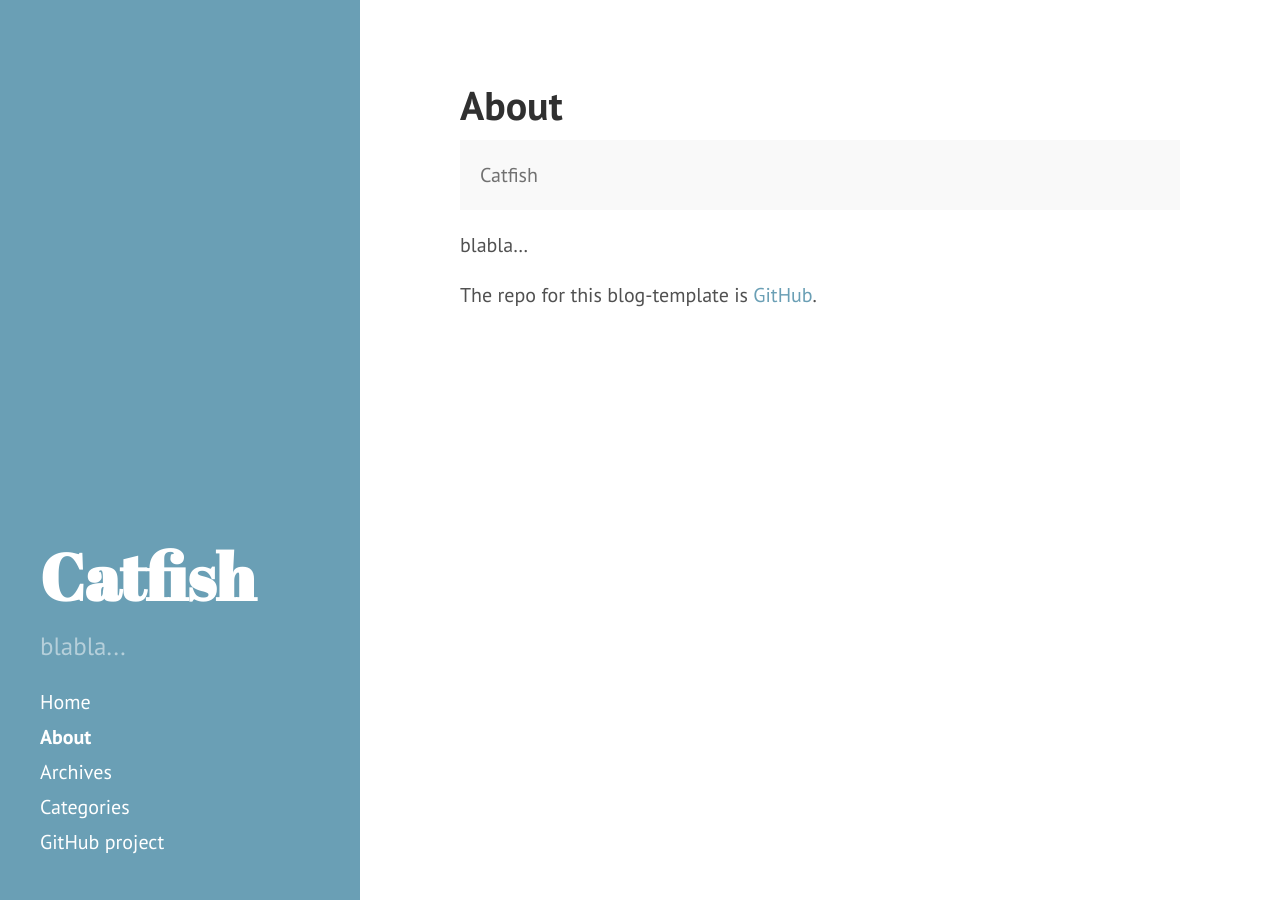
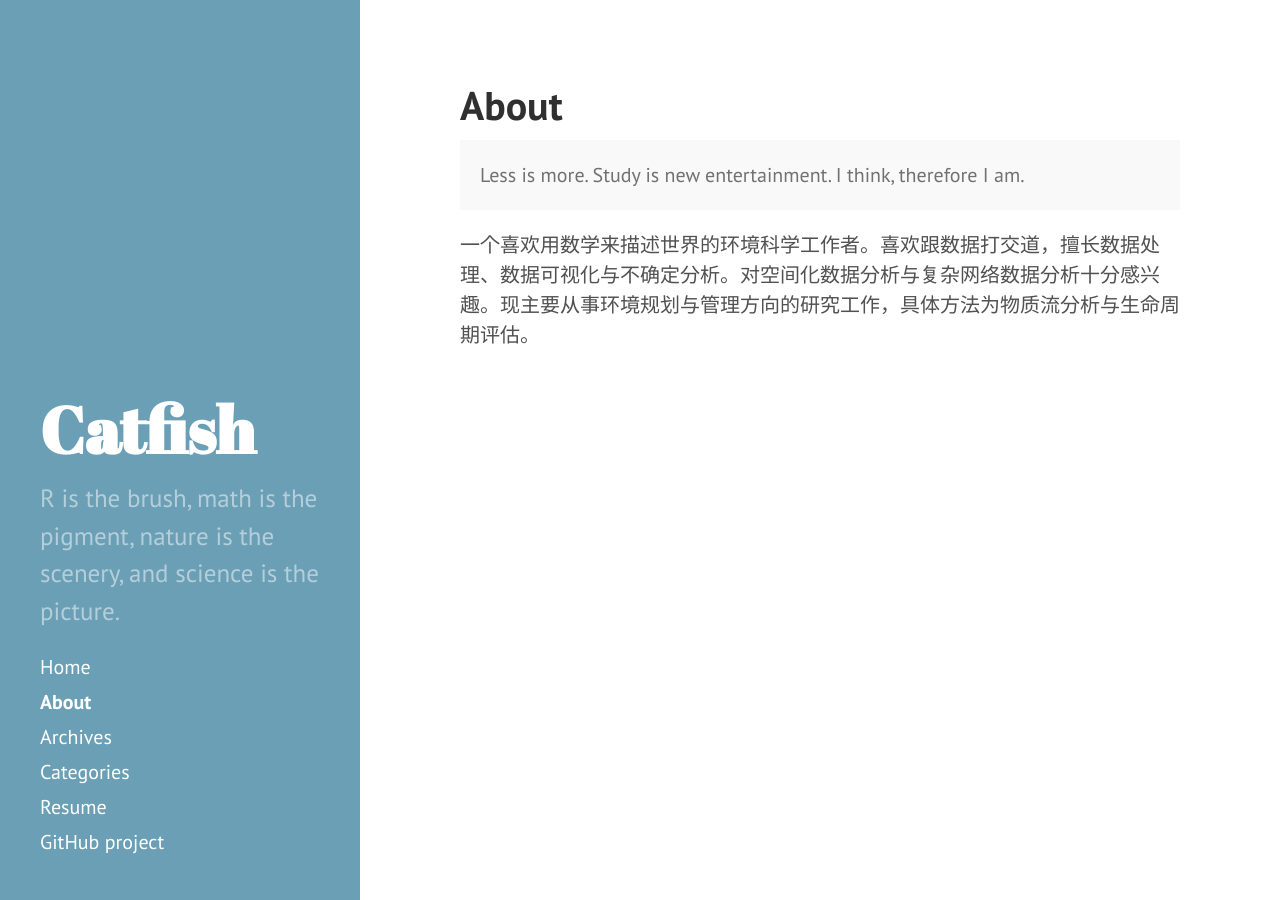
Before and after one commit to ctfysh/ctfysh.github.io, a Jekyll site: the page built from about.md, in a window 1280 px wide. Built offline with Jekyll 4.4.1, drawn with Linux system fonts in a browser that asks for light colours; comment, search, counter and statistics services are not loaded.

Commit message:
add resume

```diff
--- a/_config.yml
+++ b/_config.yml
@@ -3,7 +3,7 @@ title: Catfish
 tagline: Tiger's home
 email: shenghuATnjuDOTeduDOTcom
 description: > # this means to ignore newlines until "baseurl:"
-  blabla...
+  R is the brush, math is the pigment, nature is the scenery, and science is the picture.
 url: "https://ctfysh.github.io" # the base hostname & protocol for your site
 github_username:  ctfysh
 permalink: /:year/:month/:day/:title.html
--- a/about.md
+++ b/about.md
@@ -4,9 +4,7 @@ title: About
 ---
 
 <p class="message">
-  Catfish
+  Less is more. Study is new entertainment. I think, therefore I am.
 </p>
 
-blabla...
-
-The repo for this blog-template is [GitHub](https://github.com/ctfysh/ctfysh.github.io).
+一个喜欢用数学来描述世界的环境科学工作者。喜欢跟数据打交道，擅长数据处理、数据可视化与不确定分析。对空间化数据分析与复杂网络数据分析十分感兴趣。现主要从事环境规划与管理方向的研究工作，具体方法为物质流分析与生命周期评估。
```
Also changed, not shown: resume.md (added, +81 -0 lines), 1 other file.
